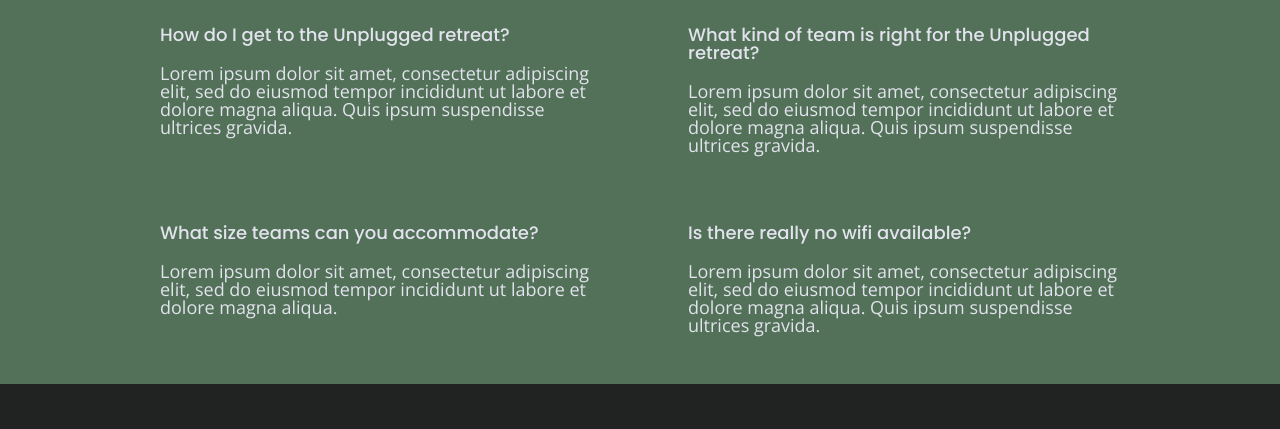
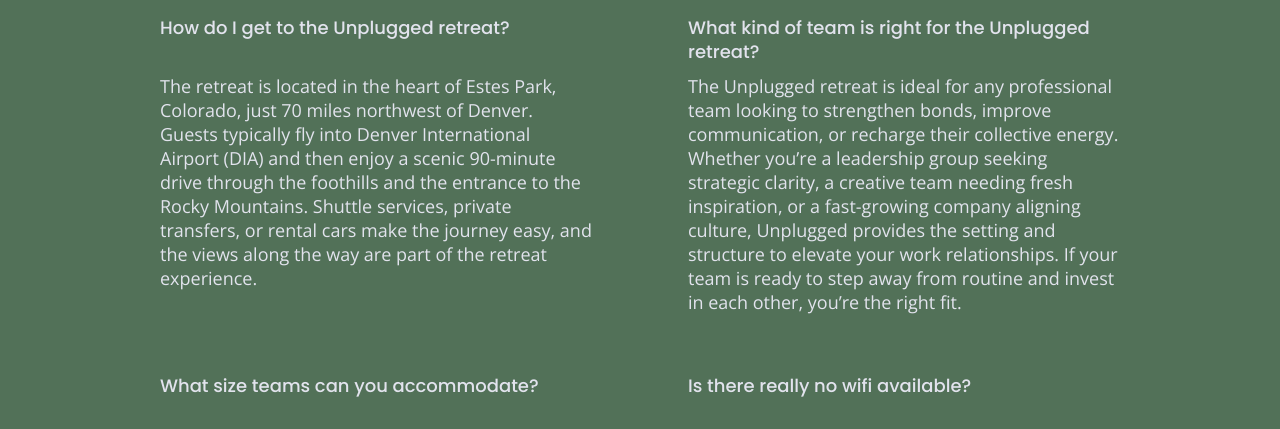
Before and after one commit to Cesar-V-77/unplugged, a website: page faq/index.html in a window 1280 px wide. Shown: the part 196-625 px from the top of the page. Drawn offline with nearby package versions, Linux system fonts and the light colour scheme.

Commit message:
Finish coding all the pages (html & css)

```diff
--- a/css/main.css
+++ b/css/main.css
@@ -356,6 +356,10 @@ aside .form {
   line-height: 1.875rem;
 }
 
+.reviews-image figure {
+  border: 0.3125rem solid #527158;
+}
+
 .reviews h3 {
   width: 55%;
 }
@@ -616,6 +620,12 @@ aside .form {
     width: 49%;
   }
 
+  .reviews-image {
+    display: flex;
+    align-items: center;
+    background-color: #202322;
+  }
+
   .reviews h3 {
     width: 75%;
     margin: 0;
@@ -697,6 +707,8 @@ aside .form {
   }
 
   .faq-content {
+    display: flex;
+    flex-direction: column;
     flex-basis: 45%;
   }
 
@@ -707,7 +719,12 @@ aside .form {
   .faq h4,
   .faq p {
     font-size: 0.875em;
-    line-height: 0.9844rem;
+    line-height: 1.166rem;
+  }
+
+  .faq h4 {
+    flex-basis: 3rem;
+    padding: 10px 0;
   }
 }
 
@@ -825,7 +842,7 @@ aside .form {
   .faq h4,
   .faq p {
     font-size: 1.125em;
-    line-height: 1.125rem;
+    line-height: 1.5rem;
   }
 }
 
--- a/faq/index.html
+++ b/faq/index.html
@@ -56,32 +56,49 @@
         <div class="faq-content">
           <h4>How do I get to the Unplugged retreat?</h4>
           <p>
-            Lorem ipsum dolor sit amet, consectetur adipiscing elit, sed do
-            eiusmod tempor incididunt ut labore et dolore magna aliqua. Quis
-            ipsum suspendisse ultrices gravida.
+            The retreat is located in the heart of Estes Park, Colorado, just 70
+            miles northwest of Denver. Guests typically fly into Denver
+            International Airport (DIA) and then enjoy a scenic 90-minute drive
+            through the foothills and the entrance to the Rocky Mountains.
+            Shuttle services, private transfers, or rental cars make the journey
+            easy, and the views along the way are part of the retreat
+            experience.
           </p>
         </div>
         <div class="faq-content">
           <h4>What kind of team is right for the Unplugged retreat?</h4>
           <p>
-            Lorem ipsum dolor sit amet, consectetur adipiscing elit, sed do
-            eiusmod tempor incididunt ut labore et dolore magna aliqua. Quis
-            ipsum suspendisse ultrices gravida.
+            The Unplugged retreat is ideal for any professional team looking to
+            strengthen bonds, improve communication, or recharge their
+            collective energy. Whether you’re a leadership group seeking
+            strategic clarity, a creative team needing fresh inspiration, or a
+            fast-growing company aligning culture, Unplugged provides the
+            setting and structure to elevate your work relationships. If your
+            team is ready to step away from routine and invest in each other,
+            you’re the right fit.
           </p>
         </div>
         <div class="faq-content">
           <h4>What size teams can you accommodate?</h4>
           <p>
-            Lorem ipsum dolor sit amet, consectetur adipiscing elit, sed do
-            eiusmod tempor incididunt ut labore et dolore magna aliqua.
+            Unplugged is designed to host teams both small and mid-sized
+            comfortably. With 12 private ensuite rooms, 2 large group meeting
+            rooms, and 4 breakout rooms, we can easily accommodate teams ranging
+            from 8 to about 24 participants. The setup allows space for both
+            group collaboration and personal reflection, so your team can
+            balance productivity with relaxation.
           </p>
         </div>
         <div class="faq-content">
           <h4>Is there really no wifi available?</h4>
           <p>
-            Lorem ipsum dolor sit amet, consectetur adipiscing elit, sed do
-            eiusmod tempor incididunt ut labore et dolore magna aliqua. Quis
-            ipsum suspendisse ultrices gravida.
+            Yes — by design, Unplugged retreats minimize digital interruptions
+            to help your team fully disconnect. However, we understand that
+            sometimes connectivity is necessary, which is why we provide a
+            dedicated computer room for moments when wifi access is essential.
+            Outside of that space, you’ll find the absence of constant
+            connectivity allows for deeper conversations, stronger teamwork, and
+            a true reset from daily distractions.
           </p>
         </div>
       </div>
```
Also changed, not shown: about/index.html (+12 -8 lines), index.html (+20 -11 lines).
